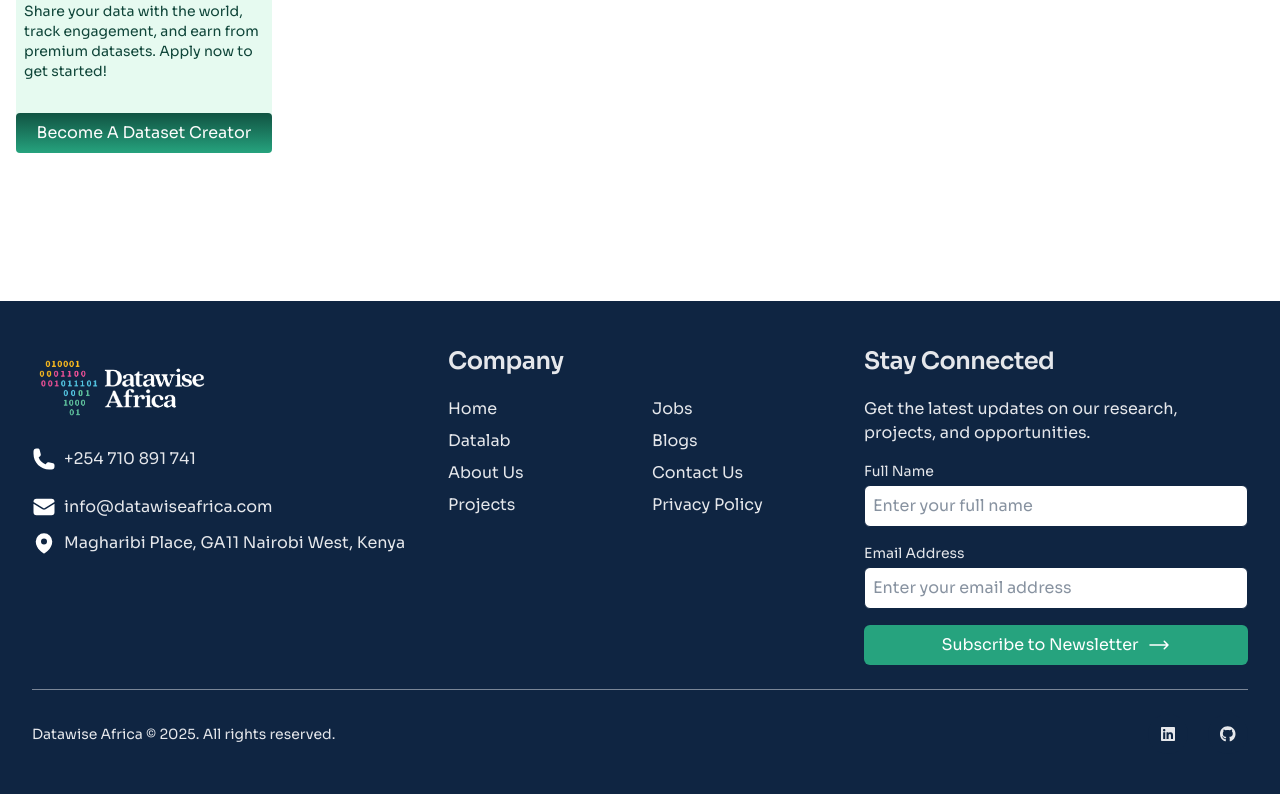
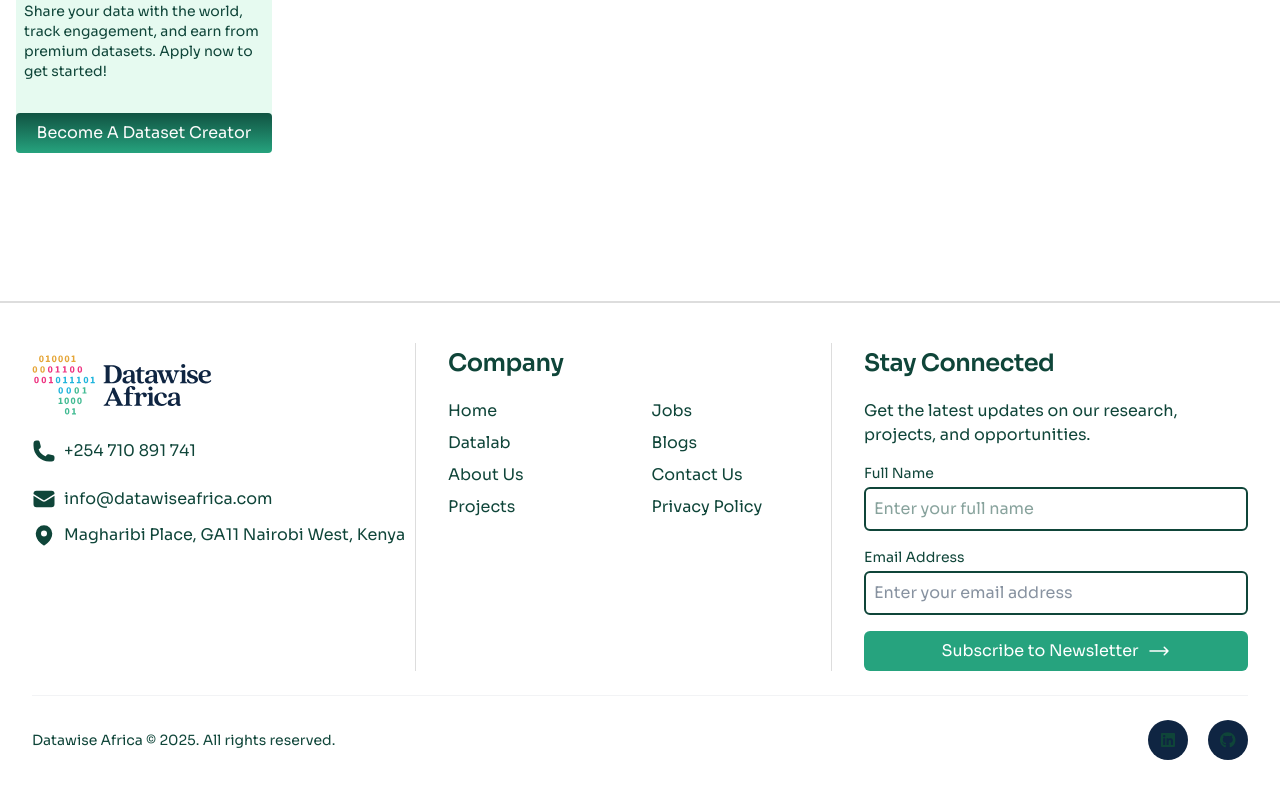
Before and after one commit to Datawise-Africa/datalab_frontend_v2, a React (Vite) app: page / in a window 1280 px wide. Shown: the part 547-1347 px from the top of the page. Built offline with nearby package versions, Linux system fonts and the light colour scheme; no server answers.

Commit message:
Footer customization

```diff
--- a/src/components/Footer/Footer.jsx
+++ b/src/components/Footer/Footer.jsx
@@ -6,7 +6,7 @@ import {
 } from "@fortawesome/free-brands-svg-icons";
 import { socials } from "../../constants";
 import { Link } from "react-router-dom";
-import datawise_logo from "/assets/datawise-logo-dark.png";
+import datawise_logo from "/assets/Datawise.svg";
 
 const socialIcons = {
   LinkedIn: faLinkedin,
@@ -16,11 +16,11 @@ const socialIcons = {
 
 const Footer = () => {
   return (
-    <div className="bg-[#0F2542] text-[#E5E7EB]">
+    <div className="bg-[#ffffff] text-[#0F4539] border-t-2 border-[#DDDDDD] ">
       <div className="container mx-auto px-5 lg:px-8 py-10">
         <div className="grid grid-cols-1 md:grid-cols-2 lg:grid-cols-3 gap-8">
-          <div>
-            <div className="py-3">
+          <div className="border-r border-[#DDDDDD] h-full">
+            <div className="py-3 ">
               <a
                 href="https://datawiseafrica.com"
                 className="block w-[12rem]"
@@ -42,7 +42,7 @@ const Footer = () => {
                   <svg
                     xmlns="http://www.w3.org/2000/svg"
                     viewBox="0 0 24 24"
-                    fill="#fff"
+                    fill="#0F4539"
                     className="size-6"
                   >
                     <path
@@ -61,7 +61,7 @@ const Footer = () => {
                   <svg
                     xmlns="http://www.w3.org/2000/svg"
                     viewBox="0 0 24 24"
-                    fill="#fff"
+                    fill="#0F4539"
                     className="size-6"
                   >
                     <path d="M1.5 8.67v8.58a3 3 0 0 0 3 3h15a3 3 0 0 0 3-3V8.67l-8.928 5.493a3 3 0 0 1-3.144 0L1.5 8.67Z" />
@@ -77,7 +77,7 @@ const Footer = () => {
                   <svg
                     xmlns="http://www.w3.org/2000/svg"
                     viewBox="0 0 24 24"
-                    fill="#fff"
+                    fill="#0F4539"
                     className="size-6"
                   >
                     <path
@@ -91,50 +91,53 @@ const Footer = () => {
               </p>
             </div>
           </div>
-          <div>
+          <div className="border-r border-[#DDDDDD] " >
             <h4 className="lora-font font-bold text-[24px] leading-[167%] tracking-[-0.02em] mb-4">
               Company
             </h4>
             <div className="grid grid-cols-2 gap-6">
               <div className="flex flex-col space-y-2">
-                <Link to="/" className="hover:text-white transition-colors">
+                <Link to="/" className="hover:text-[#188366] transition-colors">
                   Home
                 </Link>
                 <Link
                   to="/datalab"
-                  className="hover:text-white transition-colors"
+                  className="hover:hover:text-[#188366] transition-colors"
                 >
                   Datalab
                 </Link>
                 <Link
                   to="/about-us"
-                  className="hover:text-white transition-colors"
+                  className="hover:hover:text-[#188366]transition-colors"
                 >
                   About Us
                 </Link>
                 <Link
                   to="/projects"
-                  className="hover:text-white transition-colors"
+                  className="hover:hover:text-[#188366] transition-colors"
                 >
                   Projects
                 </Link>
               </div>
-              <div className="flex flex-col space-y-2">
-                <Link to="/jobs" className="hover:text-white transition-colors">
+              <div className="flex flex-col space-y-2 ">
+                <Link to="/jobs" className="hover:hover:text-[#188366] transition-colors">
                   Jobs
                 </Link>
-                <Link to="#" className="hover:text-white transition-colors">
+                <Link to="#" className="hover:hover:text-[#188366] transition-colors">
                   Blogs
                 </Link>
-                <Link to="#" className="hover:text-white transition-colors">
+                <Link to="#" className="hover:hover:text-[#188366] transition-colors">
                   Contact Us
                 </Link>
-                <Link to="#" className="hover:text-white transition-colors">
+                <Link to="#" className="hover:hover:text-[#188366] transition-colors">
                   Privacy Policy
                 </Link>
               </div>
             </div>
           </div>
+
+
+
           <div>
             <h4 className="lora-font font-bold text-[24px] leading-[167%] tracking-[-0.02em] mb-4">
               Stay Connected
@@ -144,15 +147,15 @@ const Footer = () => {
               opportunities.
             </p>
             <form className="mt-4 space-y-4">
-              <div className="flex flex-col">
-                <label htmlFor="full-name" className="text-sm font-medium">
+              <div className="flex flex-col ">
+                <label htmlFor="full-name" className="text-sm font-medium ">
                   Full Name
                 </label>
                 <input
                   type="text"
                   id="full-name"
                   name="full-name"
-                  className="mt-1 p-2 border rounded-md bg-[#FFFFFF] text-[#0F2542] focus:outline-none focus:ring-2 focus:ring-[#26A37E]"
+                  className="mt-1 p-2 border rounded-md bg-[#FFFFFF] text-[#0F4539] focus:outline-none focus:ring-2 focus:ring-[#26A37E] border-2 border-[#0F4539]"
                   placeholder="Enter your full name"
                 />
               </div>
@@ -164,7 +167,7 @@ const Footer = () => {
                   type="email"
                   id="email"
                   name="email"
-                  className="mt-1 p-2 border rounded-md bg-[#FFFFFF] text-[#0F2542] focus:outline-none focus:ring-2 focus:ring-[#26A37E]"
+                  className="mt-1 p-2 border rounded-md bg-[#FFFFFF] text-[#0F2542] focus:outline-none focus:ring-2 focus:ring-[#26A37E] border-2 border-[#0F4539]"
                   placeholder="Enter your email address"
                 />
               </div>
--- a/src/components/Header/Header.jsx
+++ b/src/components/Header/Header.jsx
@@ -1,7 +1,7 @@
 import { useState, useEffect, useRef } from 'react';
 import { Link, useLocation, useNavigate } from 'react-router-dom';
 
-import datawise_logo from '/assets/datawise-logo-dark.png';
+import datawise_logo from '/assets/Datawise.svg';
 // import dwise_logo from "/assets/datawise-logo-icon-dark.svg";
 import { navigation } from '../../constants';
 
@@ -49,7 +49,7 @@ const Header = () => {
           openNavigation ? 'bg-[]' : 'bg-[]'
         }`}
       >
-        <div className="container mx-auto flex items-center justify-between px-5 lg:px-8 max-lg:py-4">
+        <div className="container mx-auto flex items-center justify-between px-5 lg:px-8 max-lg:py-4 p-2">
           <Link to="/" className="w-[12rem]">
             <img
               src={datawise_logo}
```
Also changed, not shown: public/assets/Datawise.svg (added).
